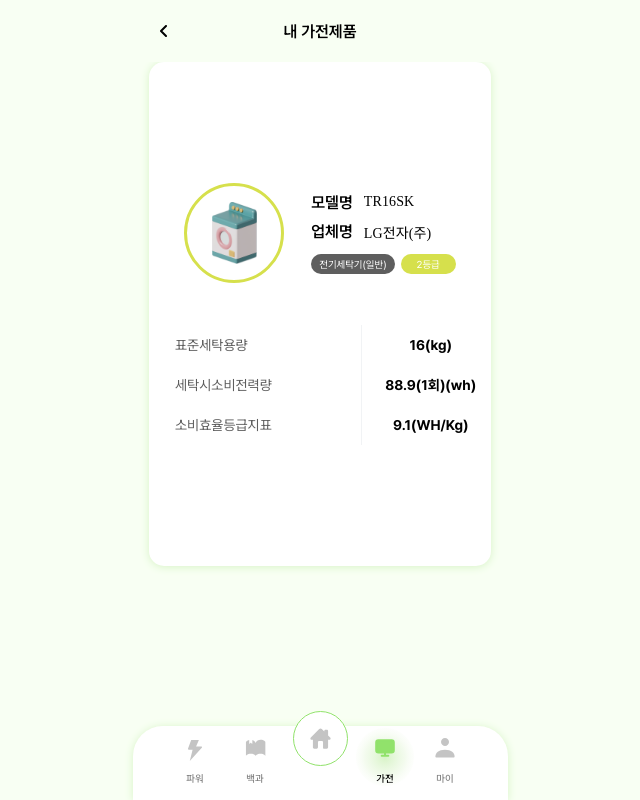
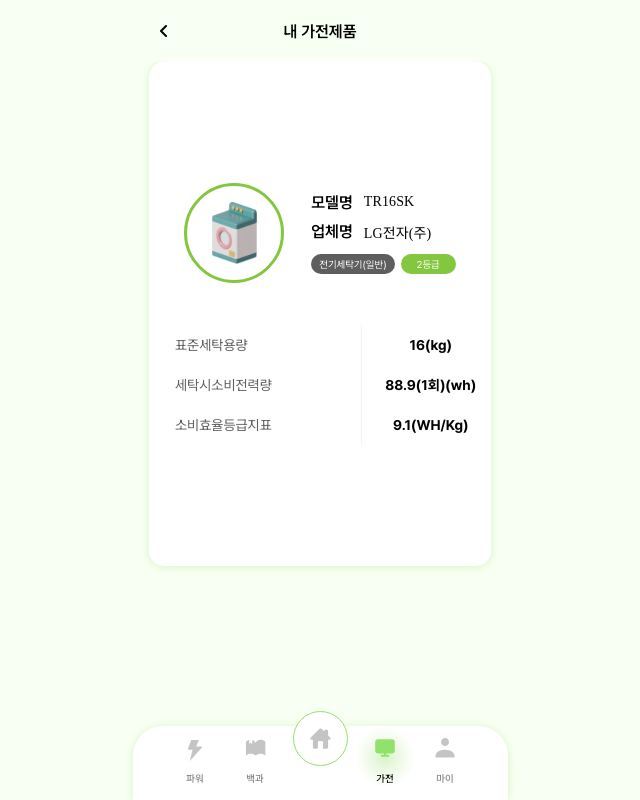
Before and after one commit to GreenSpark-greenspark/greenspark-frontend, a Next.js app: page /appliances/1 in a window 1280 px wide. Shown: the whole page, without its empty margins (320-960 px from the left). Built offline with nearby package versions, Linux system fonts and the light colour scheme.

Commit message:
feat: 가전 페이지 API 연결 및 타입 수정

```diff
--- a/src/app/_component/appliances/Appliance.tsx
+++ b/src/app/_component/appliances/Appliance.tsx
@@ -12,13 +12,13 @@ export default function Appliance({
   width = 6.9
 }: {
   id: number;
-  grade: number;
+  grade: string;
   type: string;
   width?: number;
 }) {
   const getImage = (type: string) => {
     switch (type) {
-      case "에어컨":
+      case "전기진공청소기":
         return airConditioner;
       case "냉장고":
         return refrigerator;
--- a/src/app/_component/appliances/GradeLabel.tsx
+++ b/src/app/_component/appliances/GradeLabel.tsx
@@ -1,6 +1,6 @@
 import React from "react";
 import styles from "./GradeLabel.module.css";
 
-export default function GradeLabel({ grade }: { grade: number }) {
+export default function GradeLabel({ grade }: { grade: string }) {
   return <div className={styles.labeText}>{grade}등급</div>;
 }
--- a/src/utils/getColorfromGrade.ts
+++ b/src/utils/getColorfromGrade.ts
@@ -1,15 +1,15 @@
 // 등급(숫자)을 받으면 색을 반환해주는 함수
-export const getColorFromGrade = (grade: number): string => {
+export const getColorFromGrade = (grade: string): string => {
   switch (grade) {
-    case 1:
+    case "1":
       return "#8EC63F";
-    case 2:
+    case "2":
       return "#D6E04C";
-    case 3:
+    case "3":
       return "#FEF100";
-    case 4:
+    case "4":
       return "#F9A734";
-    case 5:
+    case "5":
       return "#ED3125";
     default:
       return "#83c63f";
```
Also changed, not shown: src/app/_component/appliances/MyAppliances.tsx (+34 -3 lines).
